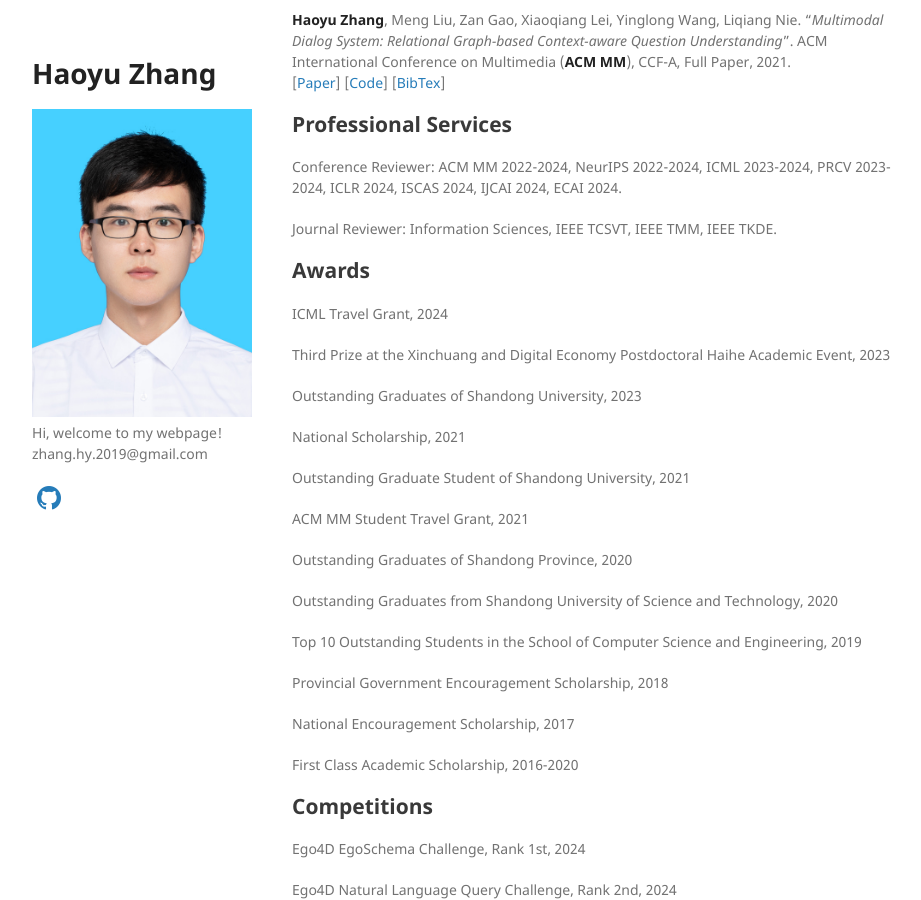
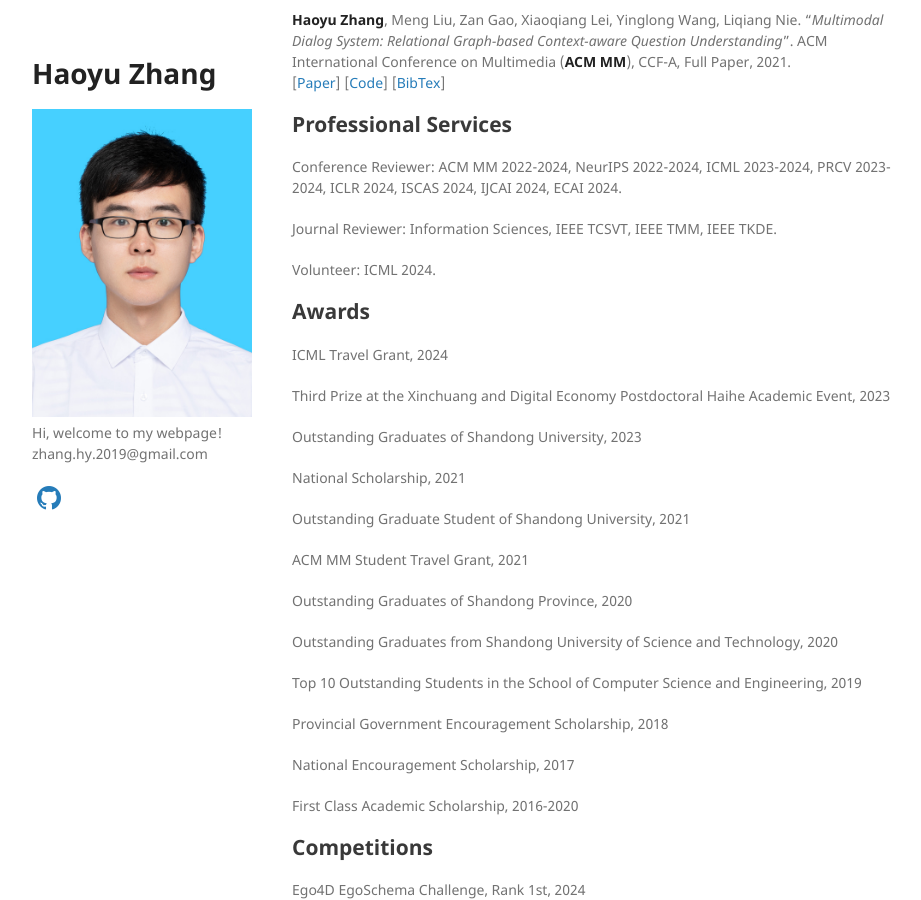
Before and after one commit to Hyu-Zhang/Hyu-Zhang.github.io, a Jekyll site: the page built from index.md, in a window 1280 px wide and 900 px high, scrolled down 1448 px. Shown: the whole window, without its empty margins (178-1099 px from the left). Built offline with Jekyll 4.4.1, drawn with Linux system fonts in a browser that asks for light colours; a style sheet for code colours, icons or effects is not loaded; our own code applies the rules of GitHub Pages for plain Markdown files; some of the changed lines change nothing that is shown.

Commit message:
Update index.md

```diff
--- a/index.md
+++ b/index.md
@@ -74,10 +74,10 @@
 ## Publications
 
 **Haoyu Zhang**, Yuquan Xie, Yisen Feng, Zaijing Li, Meng Liu, Liqiang Nie. "_HCQA @ Ego4D EgoSchema Challenge 2024_". IEEE/CVF Conference on Computer Vision and Pattern Recognition EgoVis Workshop (**CVPR Workshop**), 2024.<br />
-[[Paper]()]  [[Code](https://github.com/Hyu-Zhang/HCQA)]  [[BibTex]()]
+[[Paper](https://arxiv.org/abs/2406.15771)]  [[Code](https://github.com/Hyu-Zhang/HCQA)]  [[BibTex]()]
 
 Yisen Feng, **Haoyu Zhang**, Yuquan Xie, Zaijing Li, Meng Liu, Liqiang Nie. "_ObjectNLQ @ Ego4D Episodic Memory Challenge 2024_". IEEE/CVF Conference on Computer Vision and Pattern Recognition EgoVis Workshop (**CVPR Workshop**), 2024.<br />
-[[Paper]()]  [[Code](https://github.com/Yisen-Feng/ObjectNLQ)]  [[BibTex]()]
+[[Paper](https://arxiv.org/abs/2406.15778)]  [[Code](https://github.com/Yisen-Feng/ObjectNLQ)]  [[BibTex]()]
 
 **Haoyu Zhang**, Meng Liu, Zixin Liu, Xuemeng Song, Yaowei Wang, Liqiang Nie. "_Multi-Factor Adaptive Vision Selection for Egocentric Video Question Answering_". International Conference on Machine Learning (**ICML**), CCF-A, Full Paper, 2024.<br />
 [[Paper](https://icml.cc/virtual/2024/poster/32847)]  [[Code](https://github.com/Hyu-Zhang/EgoVideoQA)]  [[BibTex]()]
@@ -99,6 +99,8 @@
 Conference Reviewer: ACM MM 2022-2024, NeurIPS 2022-2024, ICML 2023-2024, PRCV 2023-2024, ICLR 2024, ISCAS 2024, IJCAI 2024, ECAI 2024.
 
 Journal Reviewer: Information Sciences, IEEE TCSVT, IEEE TMM, IEEE TKDE.
+
+Volunteer: ICML 2024.
 
 ## Awards
 <!--
```
